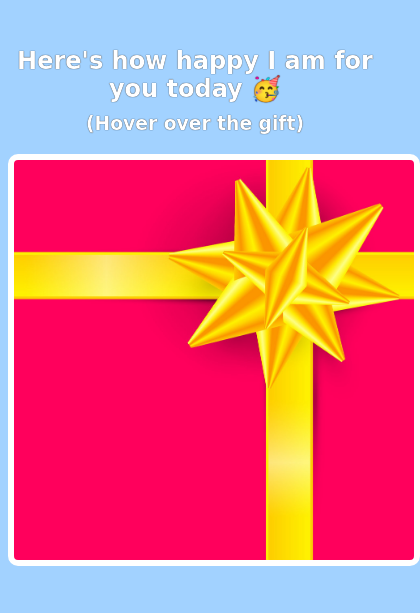
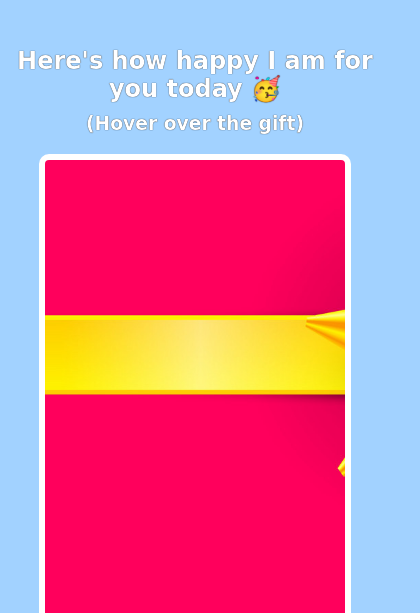
Before and after one commit to jjawar001/Leeday, a plain HTML site: page index.html in a window 390 px wide. Shown: the part 434-1047 px from the top of the page, 420 px wide, since content can reach past the window. Drawn offline with Linux system fonts and the light colour scheme; a web font is replaced by a local one.

Commit message:
Update styles.css try to make more mobile responsive

```diff
--- a/styles.css
+++ b/styles.css
@@ -3,10 +3,16 @@ body {
     font-family: 'Happy Monkey', cursive;
     background: #a2d2ff;
     color: #ffffff;
+    font-size: 1rem;
 }
 
 h1, h2, h3, h4, p {
     text-shadow: 0 0 1px black;
+}
+
+img {
+    height: 100%;
+    /* overflow: cover; */
 }
 
 #bff-img {
@@ -50,8 +56,9 @@ h1, h2, h3, h4, p {
 
 .gift-img {
     margin: 20px auto;
-    width: 400px;
-    height: 400px;
+    width: 80%;
+    max-width: 500px;
+    height: 80dvh;
     border: 6px solid white;
     border-radius: 10px;
     background-image: url("images/gift-cover.jpg");
@@ -73,15 +80,3 @@ h1, h2, h3, h4, p {
 #gift-img-badass:hover {
     background-image: url("images/badass.gif");
 }
-
-
-/*
-Challenge:
-Create the "genius" and "badass" GIFt sections.
-
-Texts:
-If I had to describe you with ONE word 👇
-
-The only person as badass as you 💪
-
-*/
```
